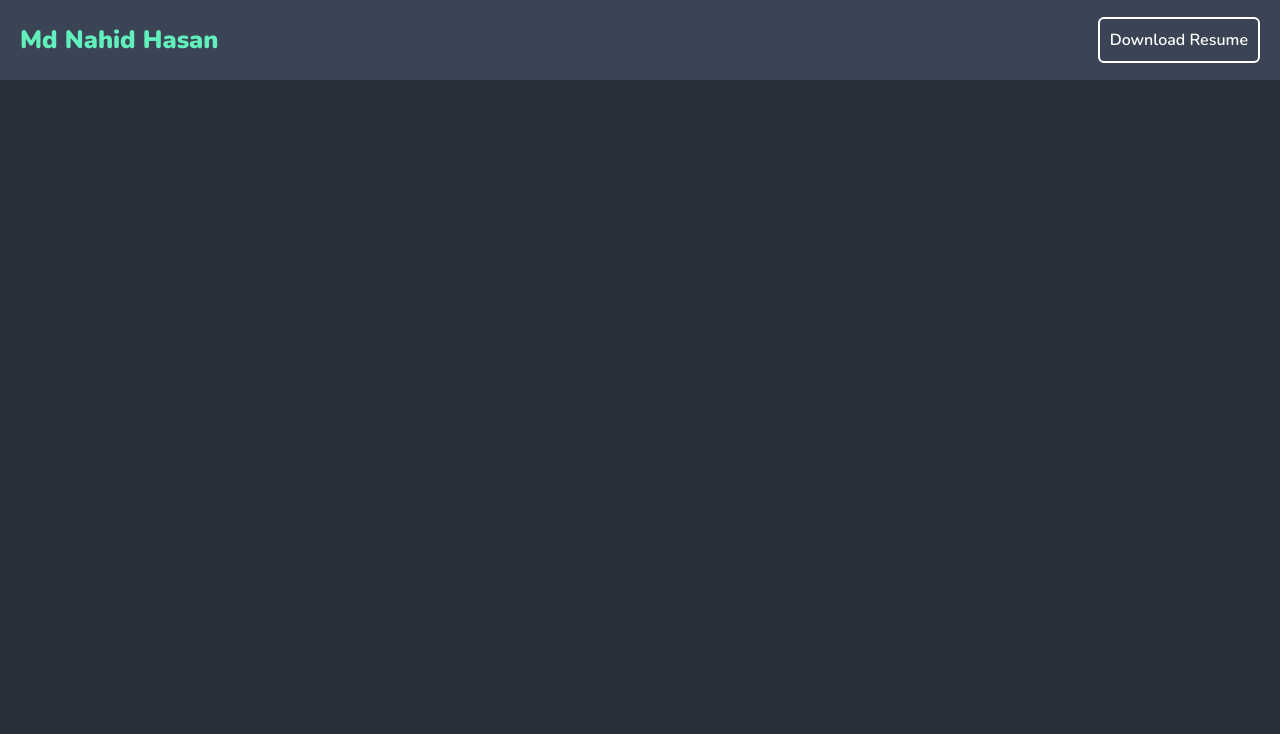
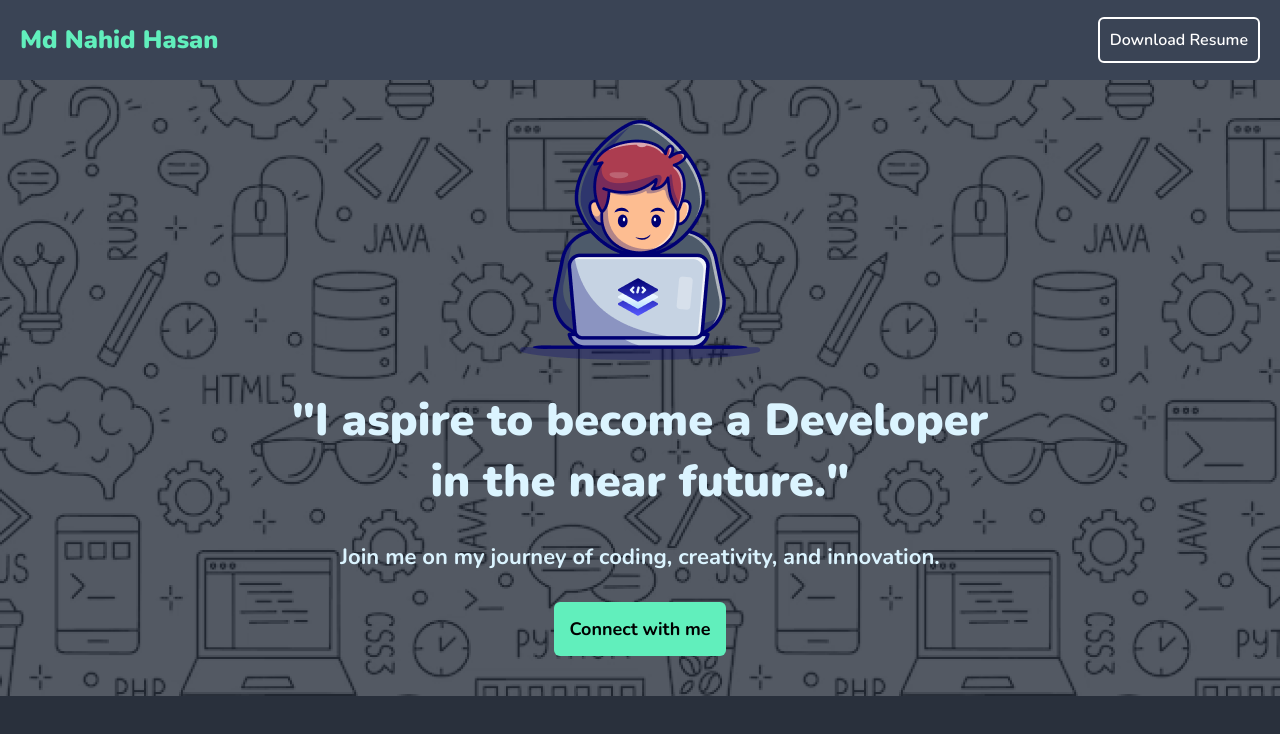
Before and after one commit to mohammadnahid7/B10A1, a plain HTML site: page index.html in a window 1280 px wide. Drawn offline with nearby package versions, Linux system fonts and the light colour scheme.

Commit message:
Hero section complete

```diff
--- a/index.html
+++ b/index.html
@@ -11,16 +11,18 @@
 			<p class="logo">Md Nahid Hasan</p>
 			<button class="btn btn-ghost">Download Resume</button>
 		</nav>
-		<header id="main-header">
-			<!-- <div>
+		<header id="main-header" class="container">
+			<div>
 				<img src="assets/Group.png" alt="" />
-				<h1>"I aspire to become a Developer in the near future."</h1>
+				<h1>
+					"I aspire to become a Developer <br />
+					in the near future."
+				</h1>
 				<p>
-					"Join me on my journey of coding, creativity, and
-					innovation."
+					Join me on my journey of coding, creativity, and innovation.
 				</p>
 				<button class="btn btn-primary">Connect with me</button>
-			</div> -->
+			</div>
 		</header>
 		<section id="why-web"></section>
 		<section id="inspiration"></section>
--- a/style.css
+++ b/style.css
@@ -13,7 +13,7 @@
 	box-sizing: border-box;
 	padding: 0;
 	margin: 0;
-	color: #d1f0fd;
+	color: #dbf4ff;
 	font-family: "Nunito";
 }
 body {
@@ -51,7 +51,16 @@ body {
 	color: black;
 	transition: background-color 300ms ease;
 }
-
+.btn-primary {
+	background-color: #61efbc;
+	font-size: 18px;
+	padding: 15px;
+	font-weight: 700;
+}
+.btn-primary:hover {
+	background-color: #59dbab;
+	transition: background-color 300ms ease;
+}
 /* Nav Bar */
 #main-nav {
 	height: 80px;
@@ -66,3 +75,34 @@ body {
 	font-weight: 900;
 	color: #61efbc;
 }
+
+/* Hero */
+#main-header {
+	background-image: url("assets/Hero-bg.png");
+	height: auto;
+	padding: 40px 0;
+}
+#main-header div {
+	width: 100%;
+	height: 100%;
+	display: flex;
+	flex-direction: column;
+	justify-content: center;
+	align-items: center;
+}
+#main-header div img {
+	max-width: 20%;
+	margin-bottom: 30px;
+}
+#main-header div h1 {
+	text-align: center;
+	font-size: 45px;
+	font-weight: 900;
+	margin-bottom: 30px;
+}
+
+#main-header div p {
+	font-size: 22px;
+	font-weight: 700;
+	margin-bottom: 30px;
+}
```
